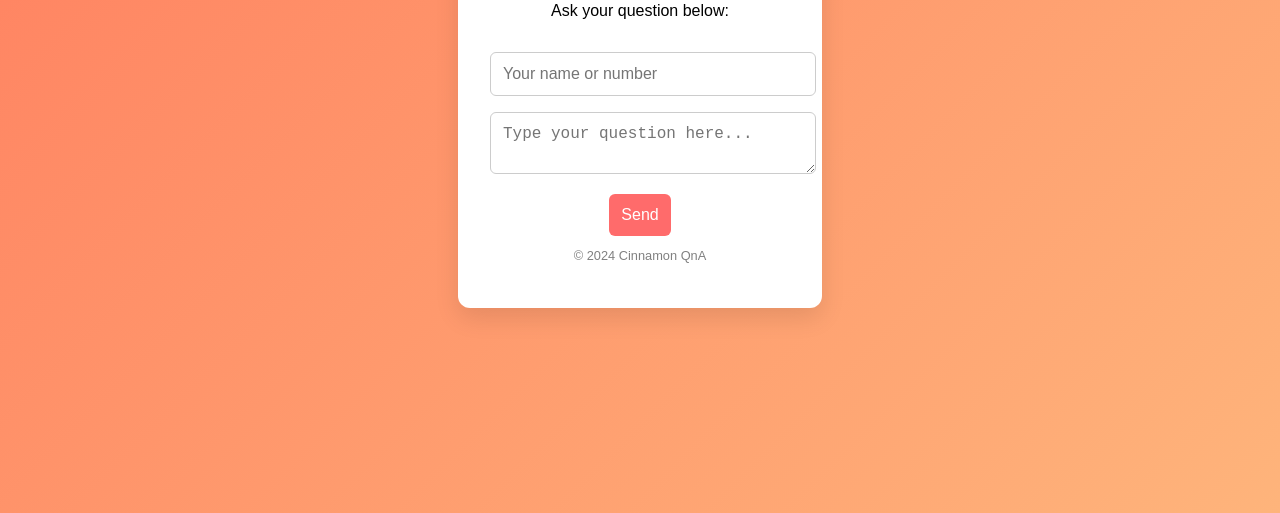
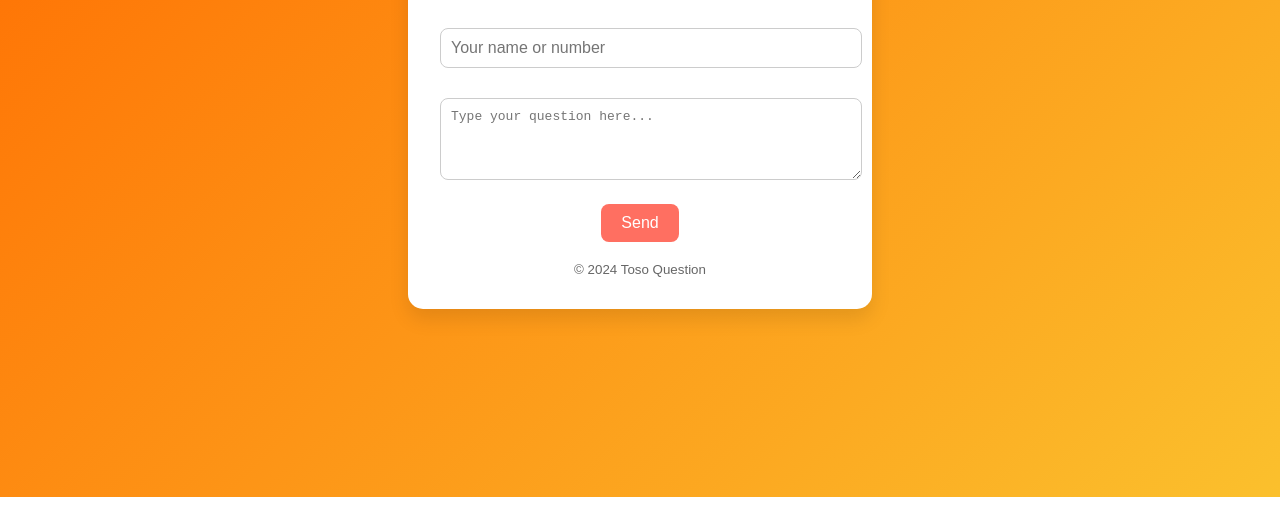
Before and after one commit to tosoaja/bot-tele, a plain HTML site: page index.html in a window 1280 px wide. Shown: the part 303-816 px from the top of the page. Drawn offline with Linux system fonts and the light colour scheme.

Commit message:
Update index.html

```diff
--- a/index.html
+++ b/index.html
@@ -6,64 +6,93 @@
   <title>Cinnamon QnA</title>
   <style>
     body {
-      font-family: sans-serif;
-      background: linear-gradient(135deg, #ff7e5f, #feb47b);
+      margin: 0;
+      padding: 0;
+      background: linear-gradient(135deg, #ff6a00, #fbc02d);
+      font-family: Arial, sans-serif;
+      display: flex;
+      justify-content: center;
+      align-items: center;
       height: 100vh;
-      display: flex;
-      align-items: center;
-      justify-content: center;
     }
     .card {
       background: white;
       padding: 2rem;
-      border-radius: 12px;
+      border-radius: 15px;
+      box-shadow: 0 10px 20px rgba(0,0,0,0.1);
       text-align: center;
-      width: 300px;
-      box-shadow: 0 10px 25px rgba(0,0,0,0.1);
+      width: 90%;
+      max-width: 400px;
     }
     input, textarea {
       width: 100%;
-      padding: 0.75rem;
-      margin-top: 1rem;
+      padding: 10px;
+      margin-top: 10px;
+      margin-bottom: 20px;
       border: 1px solid #ccc;
-      border-radius: 6px;
-      font-size: 1rem;
+      border-radius: 8px;
+      font-size: 1em;
     }
     button {
-      margin-top: 1rem;
-      padding: 0.75rem;
-      background-color: #ff6b6b;
+      background-color: #ff6f61;
+      border: none;
+      padding: 10px 20px;
       color: white;
-      border: none;
-      border-radius: 6px;
-      font-size: 1rem;
+      border-radius: 8px;
+      font-size: 1em;
       cursor: pointer;
+    }
+    button:hover {
+      background-color: #e65c50;
+    }
+    small {
+      display: block;
+      margin-top: 20px;
+      color: #666;
     }
   </style>
 </head>
 <body>
   <div class="card">
-    <h2>Cinnamon QnA</h2>
-    <p>Ask your question below:</p>
-    <input type="text" id="name" placeholder="Your name or number"/>
-    <textarea id="question" placeholder="Type your question here..."></textarea>
+    <h2>Toso Quest</h2>
+    <p>Jawaban:</p>
+    <input type="text" id="name" placeholder="Your name or number" />
+    <textarea id="question" rows="4" placeholder="Type your question here..."></textarea>
     <button onclick="sendMessage()">Send</button>
-    <p style="font-size: 0.8rem; color: gray;">© 2024 Cinnamon QnA</p>
+    <small>© 2024 Toso Question</small>
   </div>
 
   <script>
     async function sendMessage() {
-      const name = document.getElementById("name").value;
-      const question = document.getElementById("question").value;
+      const name = document.getElementById("name").value.trim();
+      const question = document.getElementById("question").value.trim();
+      if (!name || !question) return alert("Please fill in all fields.");
 
-      const response = await fetch("http://localhost:3000/send", {
+      const message = `*New QnA Submission:*\nName: ${name}\nQuestion: ${question}`;
+
+      // Ganti dengan token dan chat_id kamu
+      const token = '7609263974:AAEDVg9Se7AhzfiH_Kkmt0XGlskcP0uAJqA';
+      const chatId = '586242191';
+
+      const url = `https://api.telegram.org/bot${token}/sendMessage`;
+
+      const res = await fetch(url, {
         method: "POST",
         headers: { "Content-Type": "application/json" },
-        body: JSON.stringify({ name, question })
+        body: JSON.stringify({
+          chat_id: chatId,
+          text: message,
+          parse_mode: "Markdown"
+        })
       });
 
-      const result = await response.json();
-      alert(result.message);
+      if (res.ok) {
+        alert("Your question has been sent!");
+        document.getElementById("name").value = "";
+        document.getElementById("question").value = "";
+      } else {
+        alert("Failed to send message.");
+      }
     }
   </script>
 </body>
```
